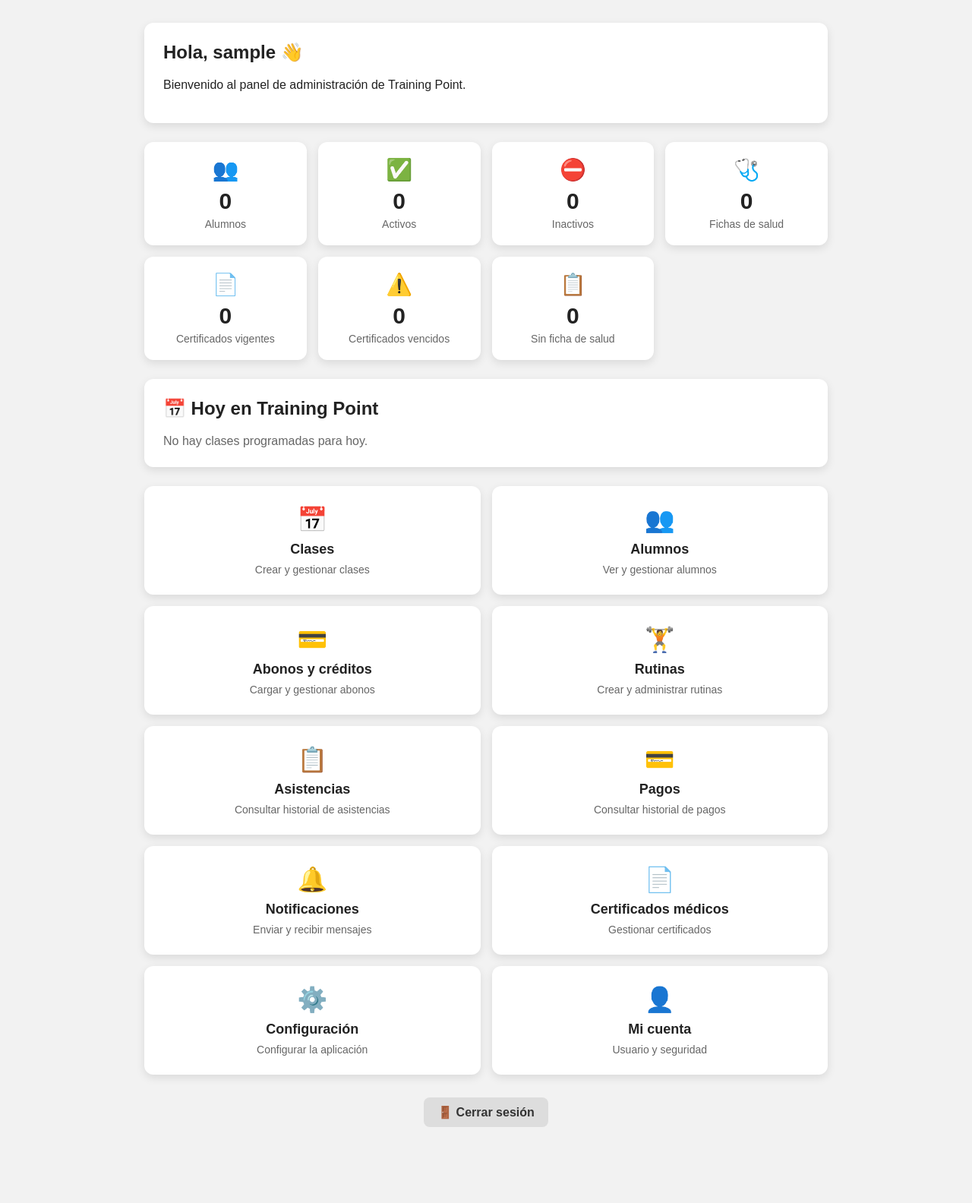
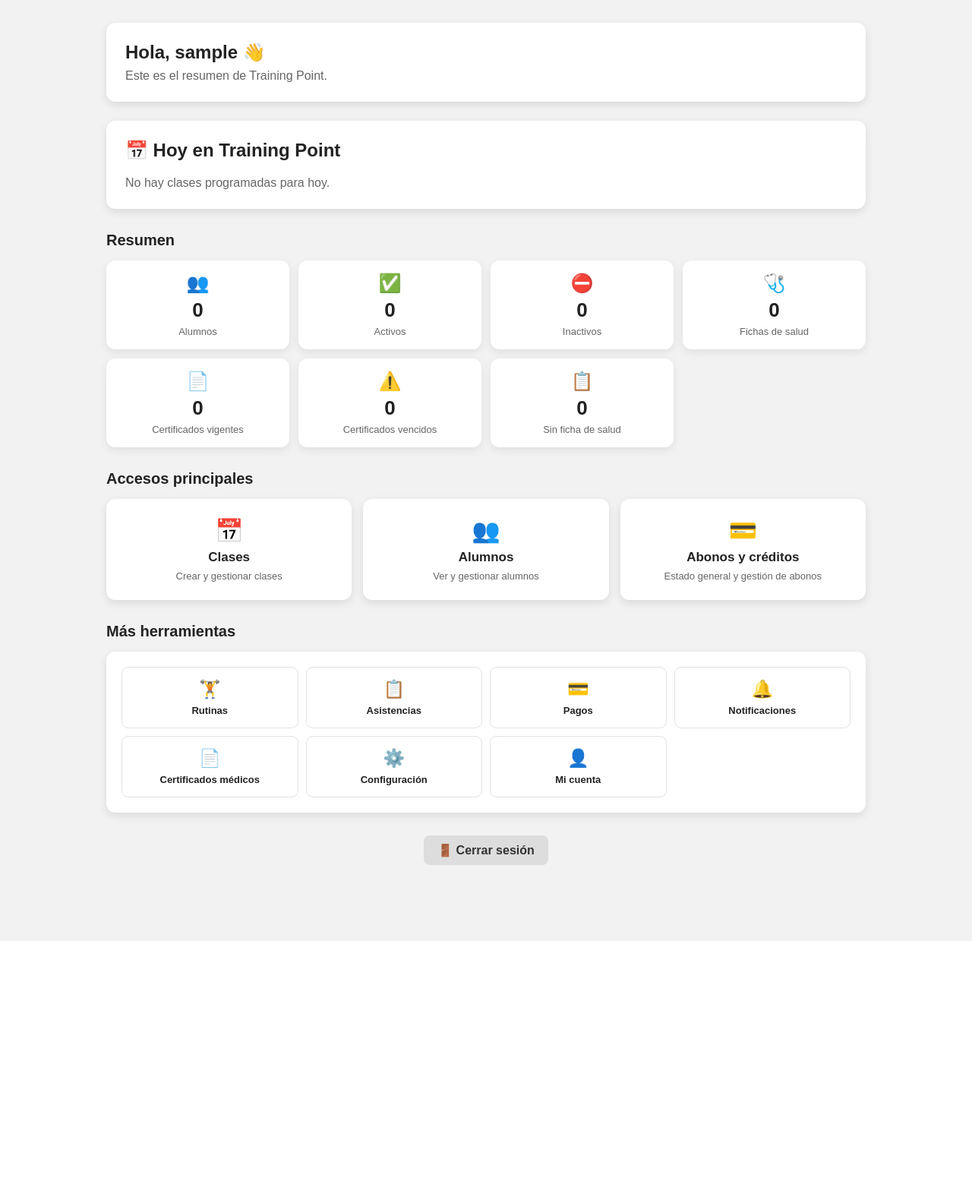
Before and after one commit to damiandemiguel/TrainingPointManager, a Flask app: page /panel in a window 1280 px wide. Shown: the part 104-1688 px from the top of the page at 76% size. After the commit the page ends 1343 px from the top, so only its background shows below. Run offline with Flask 3, Linux system fonts and the light colour scheme; the visitor is signed in with stand-in values (Sample User, id 1); data that the repository does not hold is empty.

Commit message:
Reorganizar panel administrador y agregar navegacion movil

```diff
--- a/templates/admin.html
+++ b/templates/admin.html
@@ -39,7 +39,7 @@
 
         .contenedor {
             width: 90%;
-            max-width: 900px;
+            max-width: 1000px;
             margin: 30px auto 100px;
         }
 
@@ -48,45 +48,24 @@
             padding: 25px;
             border-radius: 12px;
             margin-bottom: 25px;
-
-            box-shadow:
-                0 4px 12px rgba(0, 0, 0, 0.10);
+            box-shadow: 0 4px 12px rgba(0, 0, 0, 0.10);
         }
 
         .bienvenida h2 {
-            margin-top: 0;
+            margin: 0 0 8px;
         }
 
-        .estadisticas {
-            display: grid;
-            grid-template-columns: repeat(4, 1fr);
-            gap: 15px;
-            margin-bottom: 25px;
+        .bienvenida p {
+            margin: 0;
+            color: #666;
         }
 
-        .estadistica {
-            background-color: white;
-            border-radius: 12px;
-            padding: 20px;
-            text-align: center;
-            box-shadow: 0 4px 12px rgba(0, 0, 0, 0.10);
+        .titulo-seccion {
+            margin: 30px 0 15px;
+            font-size: 20px;
         }
 
-        .estadistica-icono {
-            font-size: 28px;
-            margin-bottom: 8px;
-        }
-
-        .estadistica-numero {
-            font-size: 30px;
-            font-weight: bold;
-        }
-
-        .estadistica-titulo {
-            margin-top: 5px;
-            color: #666;
-            font-size: 14px;
-        }
+        /* HOY */
 
         .hoy {
             background-color: white;
@@ -141,72 +120,130 @@
             font-weight: bold;
         }
 
+        .clase-hoy-accion:hover {
+            background-color: #444;
+        }
+
         .sin-clases-hoy {
             color: #666;
             margin: 0;
         }
 
-        .menu {
+        /* ESTADÍSTICAS */
+
+        .estadisticas {
             display: grid;
-            grid-template-columns: repeat(2, 1fr);
-            gap: 15px;
+            grid-template-columns: repeat(4, 1fr);
+            gap: 12px;
+            margin-bottom: 25px;
         }
 
-        .boton {
+        .estadistica {
             background-color: white;
             border-radius: 12px;
-            padding: 25px;
+            padding: 16px 10px;
+            text-align: center;
+            box-shadow: 0 4px 12px rgba(0, 0, 0, 0.08);
+        }
 
+        .estadistica-icono {
+            font-size: 24px;
+            margin-bottom: 6px;
+        }
+
+        .estadistica-numero {
+            font-size: 26px;
+            font-weight: bold;
+        }
+
+        .estadistica-titulo {
+            margin-top: 5px;
+            color: #666;
+            font-size: 13px;
+        }
+
+        /* ACCESOS PRINCIPALES */
+
+        .menu-principal {
+            display: grid;
+            grid-template-columns: repeat(3, 1fr);
+            gap: 15px;
+            margin-bottom: 30px;
+        }
+
+        .boton-principal {
+            background-color: white;
+            border-radius: 12px;
+            padding: 24px 18px;
             text-decoration: none;
             color: #222;
-
-            box-shadow:
-                0 4px 12px rgba(0, 0, 0, 0.10);
-
             text-align: center;
-
+            box-shadow: 0 4px 12px rgba(0, 0, 0, 0.10);
             transition: 0.2s;
         }
 
-        .boton:hover {
+        .boton-principal:hover {
             transform: translateY(-3px);
-            box-shadow:
-                0 6px 15px rgba(0, 0, 0, 0.15);
+            box-shadow: 0 6px 15px rgba(0, 0, 0, 0.15);
         }
 
-        .icono {
-            font-size: 32px;
-            margin-bottom: 10px;
+        .boton-principal .icono {
+            font-size: 30px;
+            margin-bottom: 8px;
         }
 
-        .titulo {
-            font-size: 18px;
+        .boton-principal .titulo {
+            font-size: 17px;
             font-weight: bold;
         }
 
-        .descripcion {
-            margin-top: 8px;
+        .boton-principal .descripcion {
+            margin-top: 7px;
             color: #666;
-            font-size: 14px;
+            font-size: 13px;
         }
 
-        .salir {
-            display: block;
-            width: 200px;
-            margin: 30px auto;
+        /* MÁS HERRAMIENTAS */
 
-            padding: 14px;
-
-            background-color: #222;
-            color: white;
-
-            text-align: center;
-            text-decoration: none;
-
-            border-radius: 8px;
+        .herramientas {
+            background-color: white;
+            border-radius: 12px;
+            padding: 20px;
+            box-shadow: 0 4px 12px rgba(0, 0, 0, 0.10);
         }
 
-        .volver {
+        .herramientas-grid {
+            display: grid;
+            grid-template-columns: repeat(4, 1fr);
+            gap: 10px;
+        }
+
+        .herramienta {
+            border: 1px solid #e2e2e2;
+            border-radius: 9px;
+            padding: 15px 10px;
+            text-decoration: none;
+            color: #222;
+            text-align: center;
+            transition: 0.2s;
+        }
+
+        .herramienta:hover {
+            background-color: #f5f5f5;
+            transform: translateY(-2px);
+        }
+
+        .herramienta-icono {
+            font-size: 23px;
+            margin-bottom: 7px;
+        }
+
+        .herramienta-titulo {
+            font-size: 13px;
+            font-weight: bold;
+        }
+
+        .cerrar-sesion {
             display: block;
             width: fit-content;
             margin: 30px auto 0;
@@ -276,12 +341,72 @@
             <h2>Hola, {{ session["usuario"] }} 👋</h2>
 
             <p>
-                Bienvenido al panel de administración
-                de Training Point.
+                Este es el resumen de Training Point.
             </p>
 
         </section>
 
+
+        <section class="hoy">
+
+            <h2>📅 Hoy en Training Point</h2>
+
+            {% if clases_hoy %}
+
+                <div class="clases-hoy">
+
+                    {% for clase in clases_hoy %}
+
+                        <div class="clase-hoy">
+
+                            <div class="clase-hoy-horario">
+                                {{ clase[2] }} — {{ clase[3] }}
+                            </div>
+
+                            <div class="clase-hoy-datos">
+                                👥 {{ clase[6] }} / {{ clase[4] }} inscriptos
+                                <br>
+                                ✅ {{ clase[7] }} asistencias
+                            </div>
+
+                            <div class="clase-hoy-acciones">
+
+                                <a
+                                    href="{{ url_for('ver_inscriptos', clase_id=clase[0]) }}"
+                                    class="clase-hoy-accion"
+                                >
+                                    Ver inscriptos
+                                </a>
+
+                                <a
+                                    href="{{ url_for('registrar_asistencia_admin', clase_id=clase[0]) }}"
+                                    class="clase-hoy-accion"
+                                >
+                                    Registrar asistencia
+                                </a>
+
+                            </div>
+
+                        </div>
+
+                    {% endfor %}
+
+                </div>
+
+            {% else %}
+
+                <p class="sin-clases-hoy">
+                    No hay clases programadas para hoy.
+                </p>
+
+            {% endif %}
+
+        </section>
+
+
+        <h2 class="titulo-seccion">
+            Resumen
+        </h2>
 
         <section class="estadisticas">
 
@@ -329,75 +454,17 @@
 
         </section>
 
-        <section class="hoy">
 
-            <h2>📅 Hoy en Training Point</h2>
+        <h2 class="titulo-seccion titulo-accesos-principales">
+            Accesos principales
+        </h2>
 
-            {% if clases_hoy %}
-
-                <div class="clases-hoy">
-
-                    {% for clase in clases_hoy %}
-
-                        <div class="clase-hoy">
-
-                            <div class="clase-hoy-horario">
-                                {{ clase[2] }} — {{ clase[3] }}
-                            </div>
-
-                            <div class="clase-hoy-datos">
-
-                                👥
-                                {{ clase[6] }} / {{ clase[4] }}
-                                inscriptos
-
-                                <br>
-
-                                ✅
-                                {{ clase[7] }}
-                                asistencias
-
-                            </div>
-
-                            <div class="clase-hoy-acciones">
+        <section class="menu-principal">
 
             <a
-                                    href="{{ url_for('ver_inscriptos', clase_id=clase[0]) }}"
-                                    class="clase-hoy-accion"
+                href="{{ url_for('gestionar_clases') }}"
+                class="boton-principal"
             >
-                                    Ver inscriptos
-                                </a>
-
-                                <a
-                                    href="{{ url_for('registrar_asistencia_admin', clase_id=clase[0]) }}"
-                                    class="clase-hoy-accion"
-                                >
-                                    Registrar asistencia
-                                </a>
-
-                            </div>
-
-                        </div>
-
-                    {% endfor %}
-
-                </div>
-
-            {% else %}
-
-                <p class="sin-clases-hoy">
-                    No hay clases programadas para hoy.
-                </p>
-
-            {% endif %}
-
-        </section>
-
-        <section class="menu">
-
-
-            <a href="{{ url_for('gestionar_clases') }}" class="boton">
-
                 <div class="icono">📅</div>
 
                 <div class="titulo">
@@ -407,12 +474,13 @@
                 <div class="descripcion">
                     Crear y gestionar clases
                 </div>
-
             </a>
 
 
-            <a href="{{ url_for('mostrar_alumnos') }}" class="boton">
-
+            <a
+                href="{{ url_for('mostrar_alumnos') }}"
+                class="boton-principal"
+            >
                 <div class="icono">👥</div>
 
                 <div class="titulo">
@@ -422,12 +490,13 @@
                 <div class="descripcion">
                     Ver y gestionar alumnos
                 </div>
-
             </a>
 
 
-            <a href="{{ url_for('estado_alumnos') }}" class="boton">
-
+            <a
+                href="{{ url_for('estado_alumnos') }}"
+                class="boton-principal"
+            >
                 <div class="icono">💳</div>
 
                 <div class="titulo">
@@ -435,153 +504,171 @@
                 </div>
 
                 <div class="descripcion">
-                    Cargar y gestionar abonos
+                    Estado general y gestión de abonos
                 </div>
+            </a>
 
+        </section>
+
+
+        <h2 class="titulo-seccion">
+            Más herramientas
+        </h2>
+
+        <section class="herramientas">
+
+            <div class="herramientas-grid">
+
+                <a
+                    href="{{ url_for('rutinas_admin') }}"
+                    class="herramienta"
+                >
+                    <div class="herramienta-icono">🏋️</div>
+                    <div class="herramienta-titulo">Rutinas</div>
                 </a>
 
 
-            <a href="{{ url_for('rutinas_admin') }}" class="boton">
-
-                <div class="icono">🏋️</div>
-
-                <div class="titulo">
-                    Rutinas
-                </div>
-
-                <div class="descripcion">
-                    Crear y administrar rutinas
-                </div>
-
+                <a
+                    href="{{ url_for('asistencias_admin') }}"
+                    class="herramienta"
+                >
+                    <div class="herramienta-icono">📋</div>
+                    <div class="herramienta-titulo">Asistencias</div>
                 </a>
 
 
-            <a href="{{ url_for('asistencias_admin') }}" class="boton">
-
-                <div class="icono">📋</div>
-
-                <div class="titulo">
-                    Asistencias
-                </div>
-
-                <div class="descripcion">
-                    Consultar historial de asistencias
-                </div>
-
-            </a>
-
-            <a href="{{ url_for('pagos_admin') }}" class="boton">
-
-                <div class="icono">
-                    💳
-                </div>
-
-                <div class="titulo">
-                    Pagos
-                </div>
-
-                <div class="descripcion">
-                    Consultar historial de pagos
-                </div>
-
-            </a>
-
-            <a href="{{ url_for('notificaciones_admin') }}" class="boton">
-
-                <div class="icono">🔔</div>
-
-                <div class="titulo">
-                    Notificaciones
-                </div>
-
-                <div class="descripcion">
-                    Enviar y recibir mensajes
-                </div>
-
+                <a
+                    href="{{ url_for('pagos_admin') }}"
+                    class="herramienta"
+                >
+                    <div class="herramienta-icono">💳</div>
+                    <div class="herramienta-titulo">Pagos</div>
                 </a>
 
 
-            <a href="{{ url_for('certificados_admin') }}" class="boton">
-
-                <div class="icono">📄</div>
-
-                <div class="titulo">
-                    Certificados médicos
-                </div>
-
-                <div class="descripcion">
-                    Gestionar certificados
-                </div>
-
+                <a
+                    href="{{ url_for('notificaciones_admin') }}"
+                    class="herramienta"
+                >
+                    <div class="herramienta-icono">🔔</div>
+                    <div class="herramienta-titulo">Notificaciones</div>
                 </a>
 
 
-            <a href="{{ url_for('configuracion_admin') }}" class="boton">
-
-                <div class="icono">⚙️</div>
-
-                <div class="titulo">
-                    Configuración
+                <a
+                    href="{{ url_for('certificados_admin') }}"
+                    class="herramienta"
+                >
+                    <div class="herramienta-icono">📄</div>
+                    <div class="herramienta-titulo">
+                        Certificados médicos
                     </div>
-
-                <div class="descripcion">
-                    Configurar la aplicación
-                </div>
-
-            </a>
-
-            <a href="{{ url_for('mi_cuenta') }}" class="boton">
-
-                <div class="icono">
-                    👤
-                </div>
-
-                <div class="titulo">
-                    Mi cuenta
-                </div>
-
-                <div class="descripcion">
-                    Usuario y seguridad
-                </div>
-
                 </a>
 
 
+                <a
+                    href="{{ url_for('configuracion_admin') }}"
+                    class="herramienta"
+                >
+                    <div class="herramienta-icono">⚙️</div>
+                    <div class="herramienta-titulo">
+                        Configuración
+                    </div>
+                </a>
+
+
+                <a
+                    href="{{ url_for('mi_cuenta') }}"
+                    class="herramienta"
+                >
+                    <div class="herramienta-icono">👤</div>
+                    <div class="herramienta-titulo">
+                        Mi cuenta
+                    </div>
+                </a>
+
+            </div>
+
         </section>
+
 
         <a
             href="{{ url_for('cerrar_sesion') }}"
-            class="volver"
+            class="cerrar-sesion"
         >
             🚪 Cerrar sesión
         </a>
+
     </main>
+
+
+    <nav class="navegacion-movil">
+
+        <a
+            href="{{ url_for('panel') }}"
+            class="activo"
+        >
+            <span class="navegacion-movil-icono">🏠</span>
+            Inicio
+        </a>
+
+        <a href="{{ url_for('gestionar_clases') }}">
+            <span class="navegacion-movil-icono">📅</span>
+            Clases
+        </a>
+
+        <a href="{{ url_for('mostrar_alumnos') }}">
+            <span class="navegacion-movil-icono">👥</span>
+            Alumnos
+        </a>
+
+        <a href="{{ url_for('estado_alumnos') }}">
+            <span class="navegacion-movil-icono">💳</span>
+            Abonos
+        </a>
+
+    </nav>
+
 
     <script>
 
         document.addEventListener("DOMContentLoaded", function () {
 
-        const posicionGuardada = sessionStorage.getItem("adminScrollPosition");
+            const posicionGuardada =
+                sessionStorage.getItem("adminScrollPosition");
 
             if (posicionGuardada !== null) {
-            window.scrollTo(0, parseInt(posicionGuardada));
-            sessionStorage.removeItem("adminScrollPosition");
+
+                window.scrollTo(
+                    0,
+                    parseInt(posicionGuardada)
+                );
+
+                sessionStorage.removeItem(
+                    "adminScrollPosition"
+                );
+
             }
 
-        const enlacesPanel = document.querySelectorAll(".menu a");
+            const enlacesPanel = document.querySelectorAll(
+                ".menu-principal a, .herramientas a, .clase-hoy-acciones a"
+            );
 
             enlacesPanel.forEach(function (enlace) {
 
                 enlace.addEventListener("click", function () {
+
                     sessionStorage.setItem(
                         "adminScrollPosition",
                         window.scrollY
                     );
+
                 });
 
             });
 
         });
+
     </script>
 
 </body>
```
Also changed, not shown: other parts of templates/admin.html (+42 -14 lines). Lines whose indentation alone changed are shown as unchanged.
